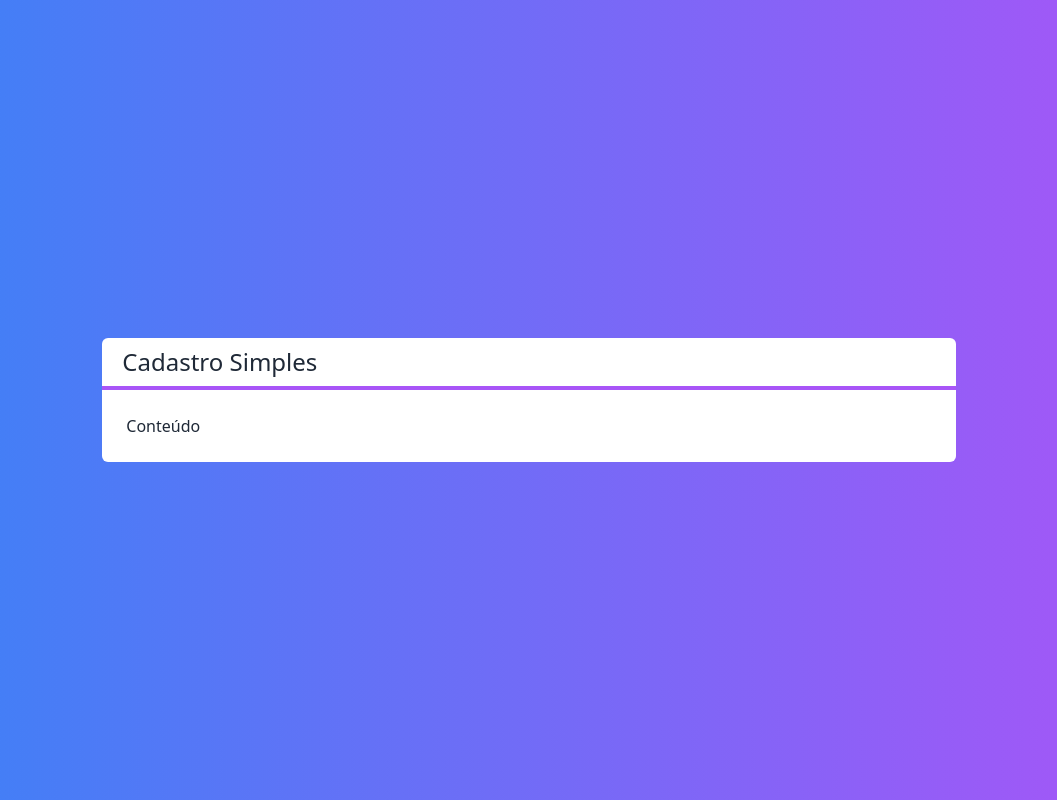
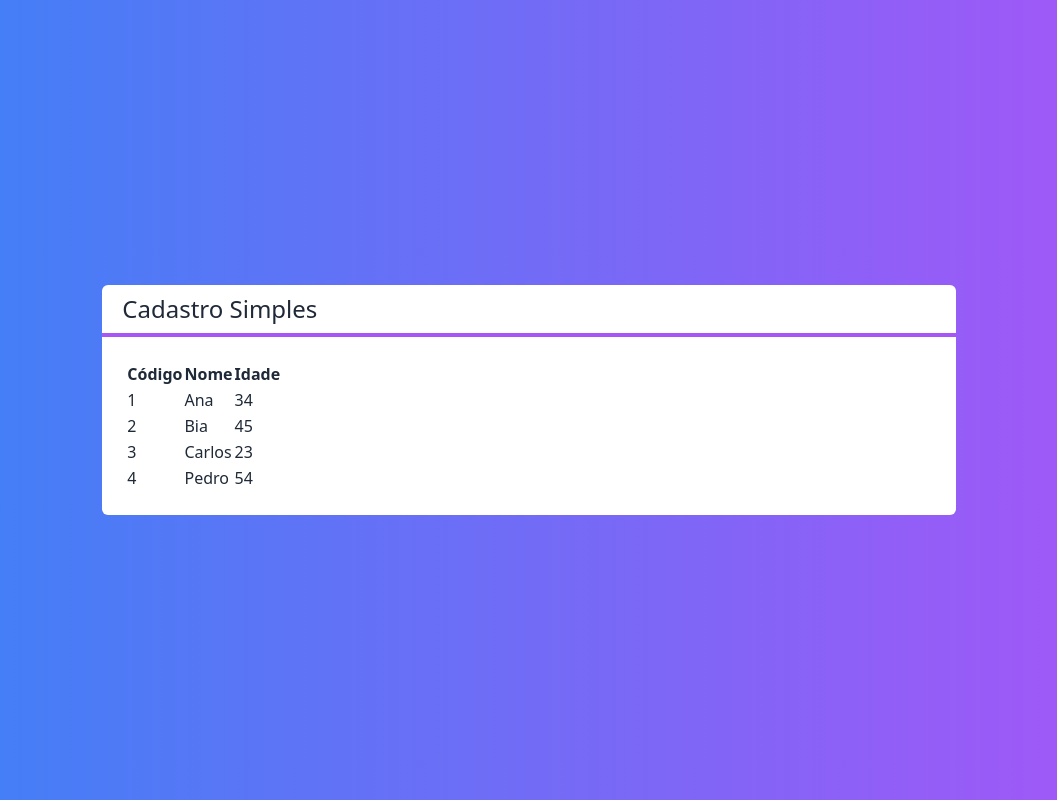
Before and after one commit to PauloHenriqueM-S/nextJS, a Next.js app in the folder next-crud/: page / in a window 1280 px wide. Shown: the whole page, without its empty margins (111-1168 px from the left). Built offline with nearby package versions, Linux system fonts and the light colour scheme.

Commit message:
component Tabela create and added to index

```diff
--- /dev/null
+++ b/next-crud/src/components/Tabela.tsx
@@ -0,0 +1,35 @@
+import Cliente from "@/core/Cliente";
+
+interface TabelaProps {
+  clientes: Cliente[];
+}
+
+export default function Tabela(props: TabelaProps) {
+  function renderizarCabecalho() {
+    return (
+      <tr>
+        <th>Código</th>
+        <th>Nome</th>
+        <th>Idade</th>
+      </tr>
+    );
+  }
+
+  function renderizarDados() {
+    return props.clientes?.map((cliente, i) => {
+      return (
+        <tr key={cliente.id}>
+          <td>{cliente.id}</td>
+          <td>{cliente.nome}</td>
+          <td>{cliente.idade}</td>
+        </tr>
+      );
+    });
+  }
+  return (
+    <table>
+      <thead>{renderizarCabecalho()}</thead>
+      <tbody>{renderizarDados()}</tbody>
+    </table>
+  );
+}
--- a/next-crud/src/pages/index.tsx
+++ b/next-crud/src/pages/index.tsx
@@ -1,12 +1,21 @@
 import Layout from "@/components/Layout";
+import Tabela from "@/components/Tabela";
+import Cliente from "@/core/Cliente";
 
 export default function Home() {
+  const clientes = [
+    new Cliente("Ana", 34, "1"),
+    new Cliente("Bia", 45, "2"),
+    new Cliente("Carlos", 23, "3"),
+    new Cliente("Pedro", 54, "4"),
+  ];
+
   return (
     <div
       className={`flex justify-center items-center h-screen bg-gradient-to-r from-blue-500 to-purple-500 text-white`}
     >
       <Layout titulo="Cadastro Simples">
-        <span>Conteúdo</span>
+        <Tabela clientes={clientes}></Tabela>
       </Layout>
     </div>
   );
```
